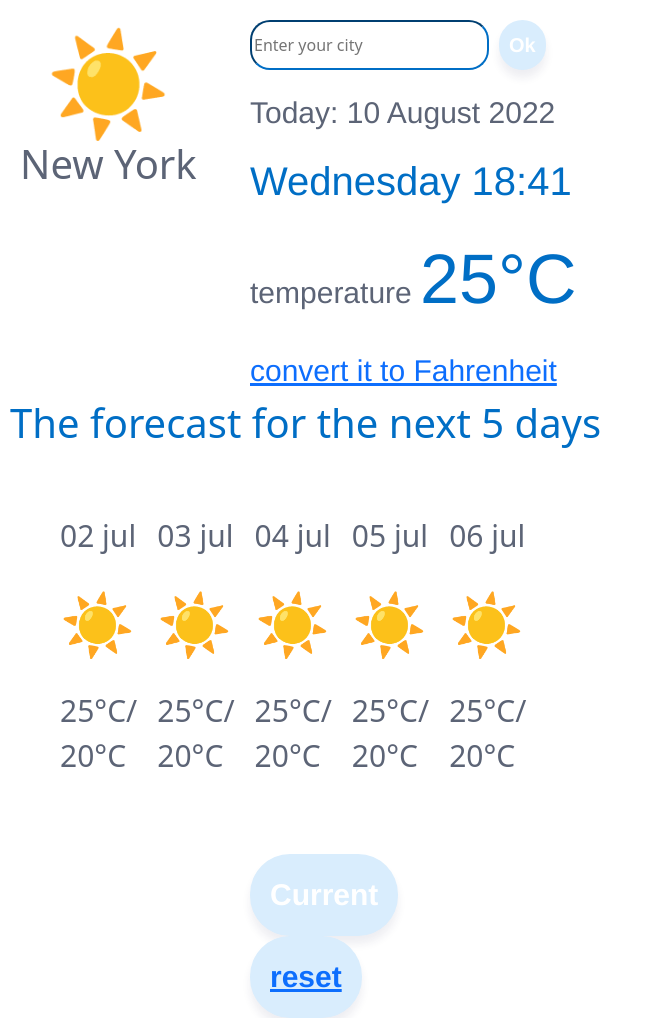
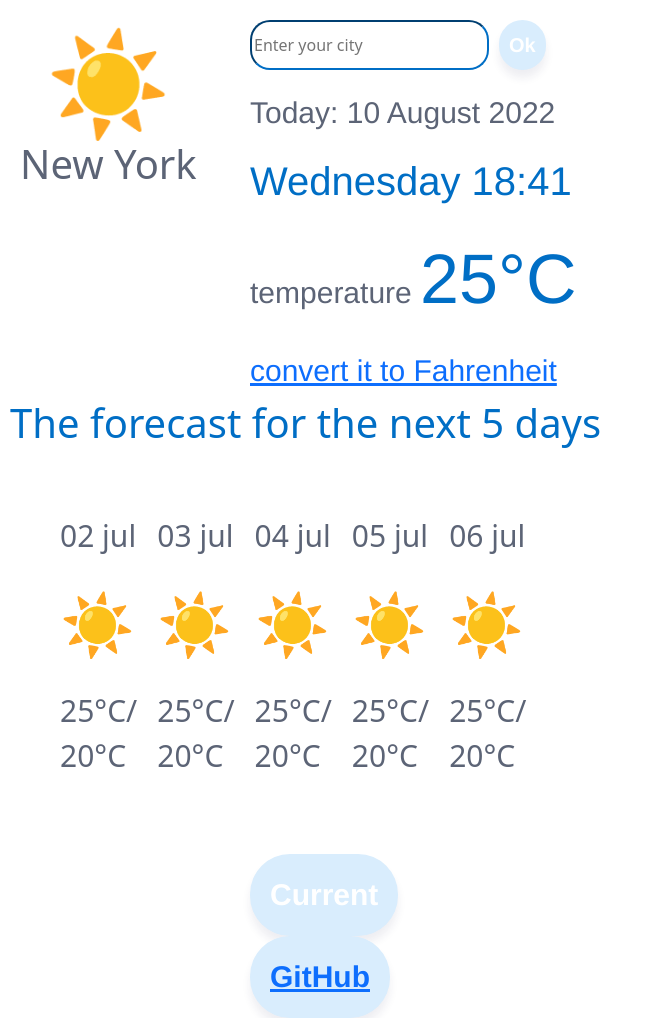
Before and after one commit to Katywenkatwins/my-awesome-app, a plain HTML site: page vs/index.html in a window 1280 px wide. Shown: the whole page, without its empty margins (0-653 px from the left). Drawn offline with nearby package versions, Linux system fonts and the light colour scheme.

Commit message:
Update index.html

```diff
--- a/vs/index.html
+++ b/vs/index.html
@@ -72,7 +72,7 @@
 	</div>
 	<button class="but1" id="but1">Current</button>
 	<button class="but2" id="but2"><a
-			href="https://github.com/Katywenkatwins/my-awesome-app/tree/main/vs">reset</a></button>
+			href="https://github.com/Katywenkatwins/my-awesome-app/tree/main/vs">GitHub</a></button>
 
 
 	<script src="js/index.js">
```
